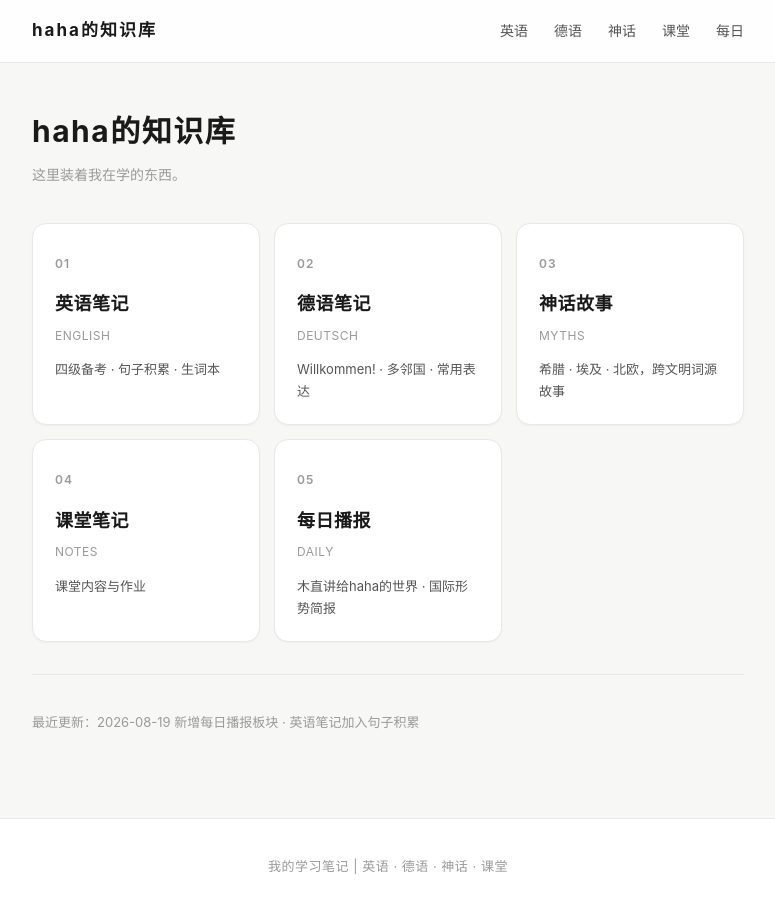
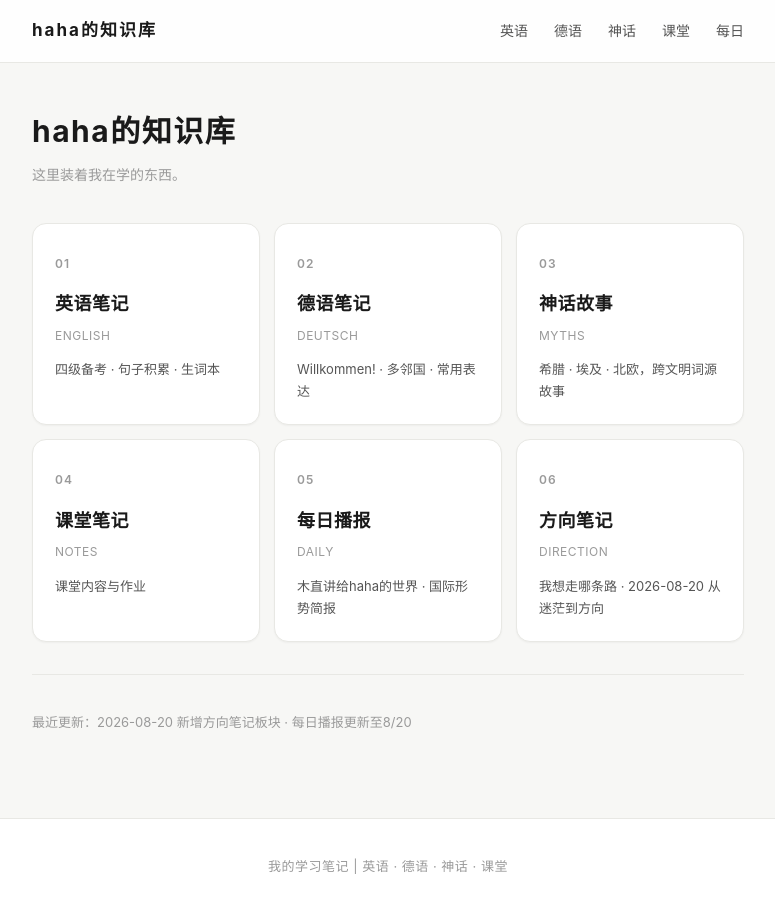
Before and after one commit to hahadmz/haha-knowledge, a Jekyll site: the page built from index.md, in a window 1280 px wide. Shown: the whole page, without its empty margins (252-1027 px from the left). Built offline with Jekyll 4.4.1, drawn with Linux system fonts in a browser that asks for light colours; our own code applies the rules of GitHub Pages for plain Markdown files.

Commit message:
方向笔记：2026-08-20从迷茫到方向(前沿/AI游戏/数字鸿沟教育/莉莉丝开放日试水)

```diff
--- a/index.md
+++ b/index.md
@@ -37,8 +37,14 @@ layout: default
     <div class="entry-en">DAILY</div>
     <div class="entry-desc">木直讲给haha的世界 · 国际形势简报</div>
   </a>
+  <a class="entry-card" href="./direction">
+    <div class="entry-index">06</div>
+    <div class="entry-name">方向笔记</div>
+    <div class="entry-en">DIRECTION</div>
+    <div class="entry-desc">我想走哪条路 · 2026-08-20 从迷茫到方向</div>
+  </a>
 </div>
 
 <hr class="divider">
 
-<span class="meta">最近更新：2026-08-19 新增每日播报板块 · 英语笔记加入句子积累</span>
+<span class="meta">最近更新：2026-08-20 新增方向笔记板块 · 每日播报更新至8/20</span>
```
Also changed, not shown: direction.md (added, +72 -0 lines).
